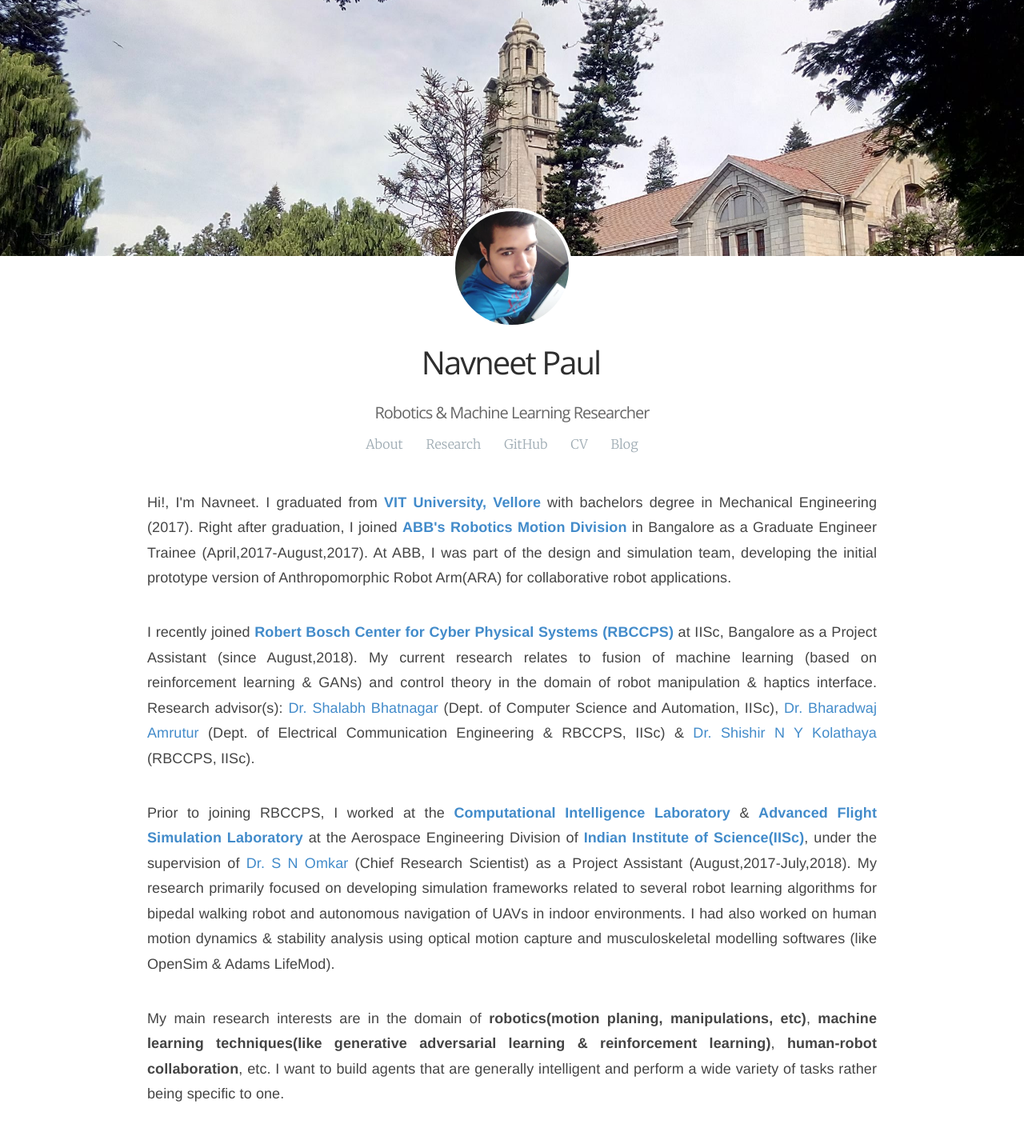
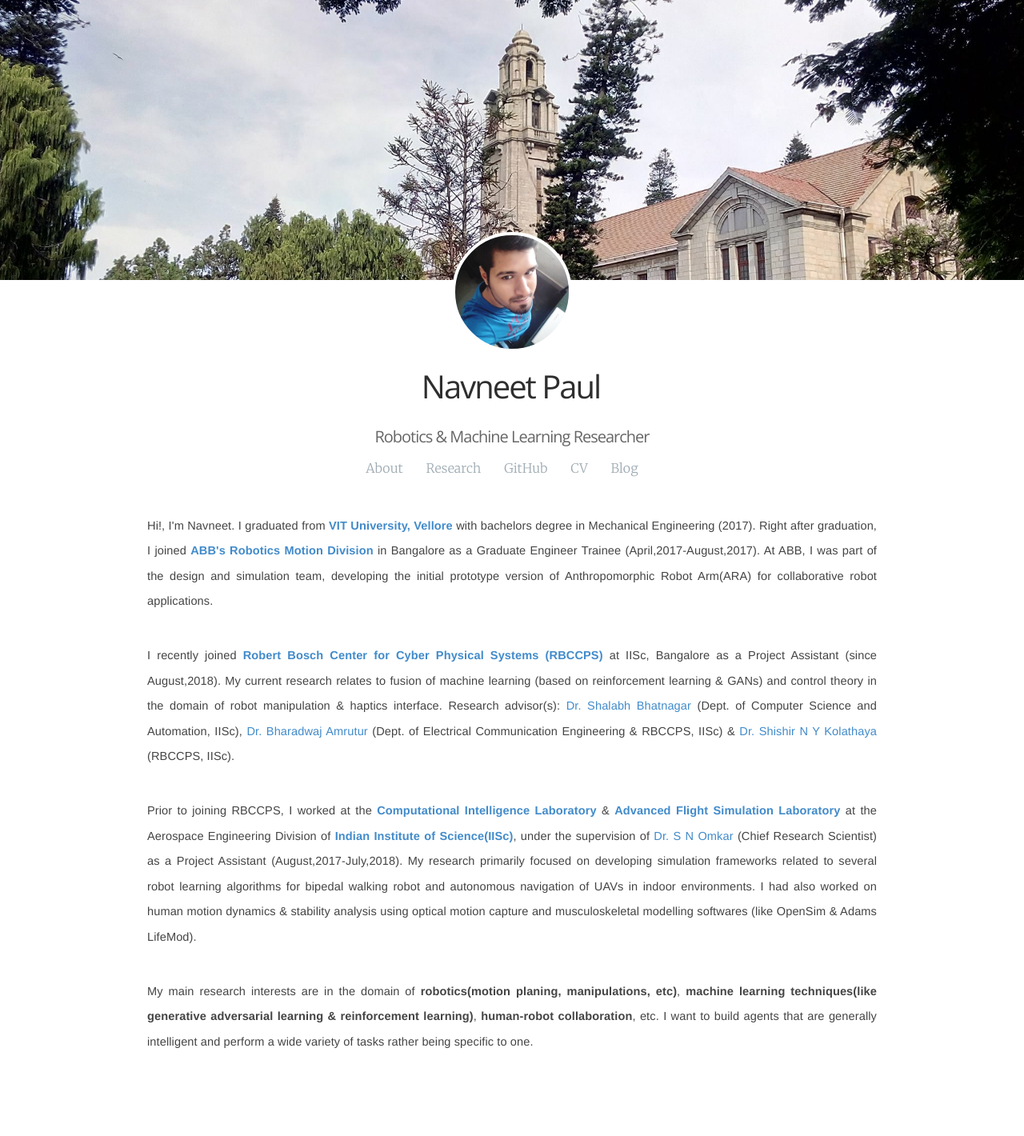
Before and after one commit to navuboy/navuboy.github.io, a Jekyll site: the page built from index.html, in a window 1280 px wide. Shown: the whole page at 80% size. Built offline with Jekyll 4.4.1, drawn with Linux system fonts in a browser that asks for light colours; some web fonts are replaced; after the commit the page ends 1356 px from its top, so only the background shows below that.

Commit message:
minimal updates

```diff
--- a/_sass/author.scss
+++ b/_sass/author.scss
@@ -1,5 +1,5 @@
 .author-cover {
-    height: 32rem;
+    height: 35rem;
     background-size: cover;
     background-position: center;
     background-repeat: no-repeat;
@@ -14,7 +14,7 @@
 
     .img {
         width: 150px;
-        height: 150px;
+        height:150px;
         border: 4px solid white;
     }
 }
--- a/css/prism.css
+++ b/css/prism.css
@@ -76,7 +76,7 @@
     padding-left: 20%;*/
     padding-right: 5%;
     padding-left: 5%;
-    font-size: 100%;
+    font-size: 90%;
     font-family: sans-serif;
     color: #444;
     font-weight: 200
```
